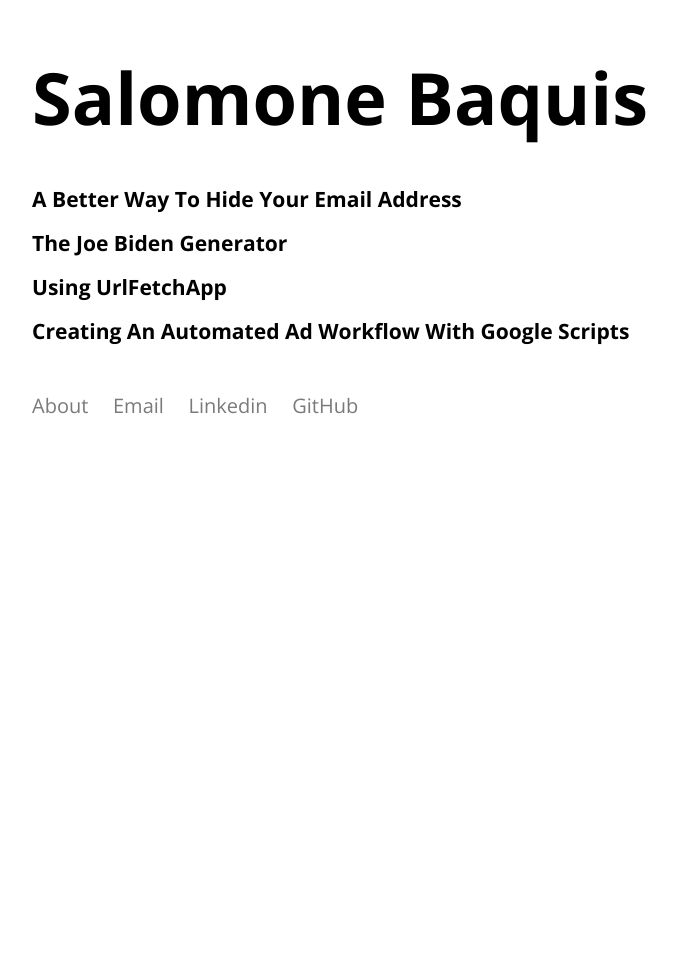
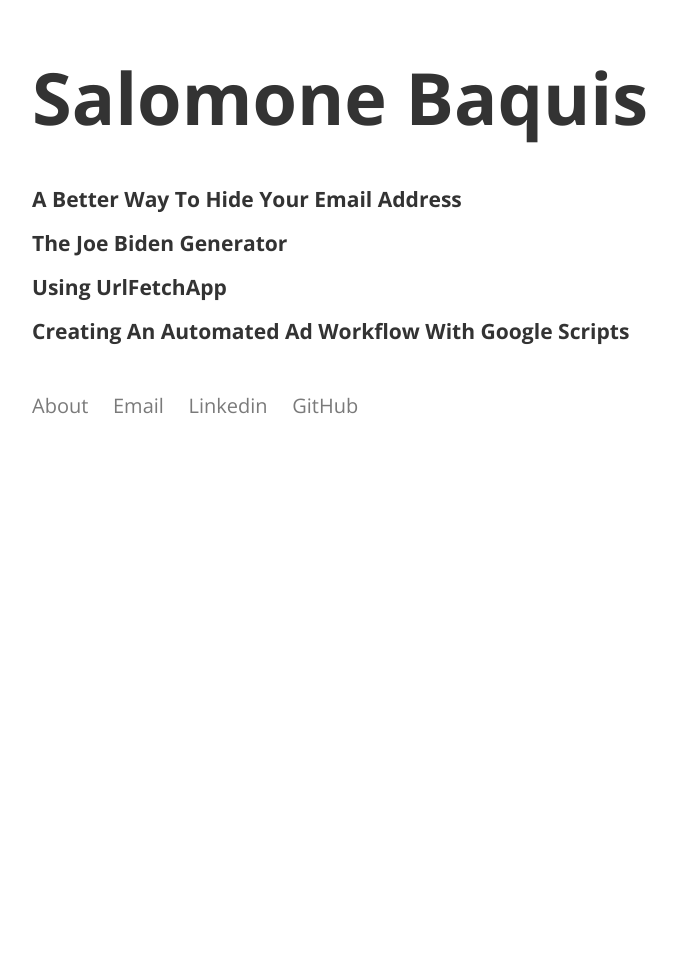
Before and after one commit to salomoneb/site, a Jekyll site: the page built from index.html, in a window 1280 px wide. Shown: the whole page, without its empty margins (208-885 px from the left). Built offline with Jekyll 4.4.1, drawn with Linux system fonts in a browser that asks for light colours.

Commit message:
changed font color

```diff
--- a/_sass/style.scss
+++ b/_sass/style.scss
@@ -3,7 +3,6 @@ html, body {
 }
 body {
   max-width: $content-width;
-  width: 90%;
   font-family: $base-font-family;
   margin: 0 auto;
   line-height: $base-line-height;
--- a/css/main.scss
+++ b/css/main.scss
@@ -13,7 +13,7 @@ $base-line-height: 1.7;
 
 $spacing-unit:     30px;
 
-$dark-text-color:  #000;
+$dark-text-color:  #333;
 $light-text-color: #7a7a7a;
 $brand-color:			 #0081e9;
 
```
Also changed, not shown: 1 other file.
